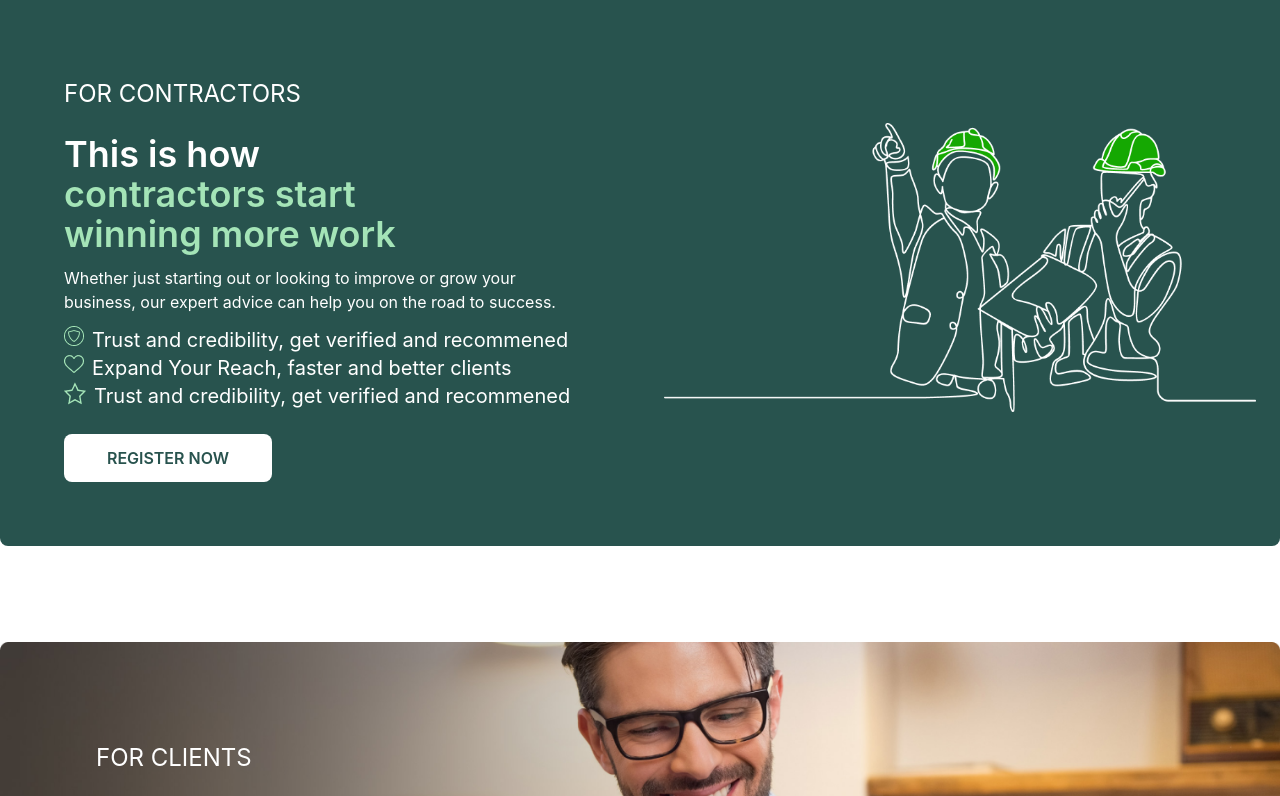
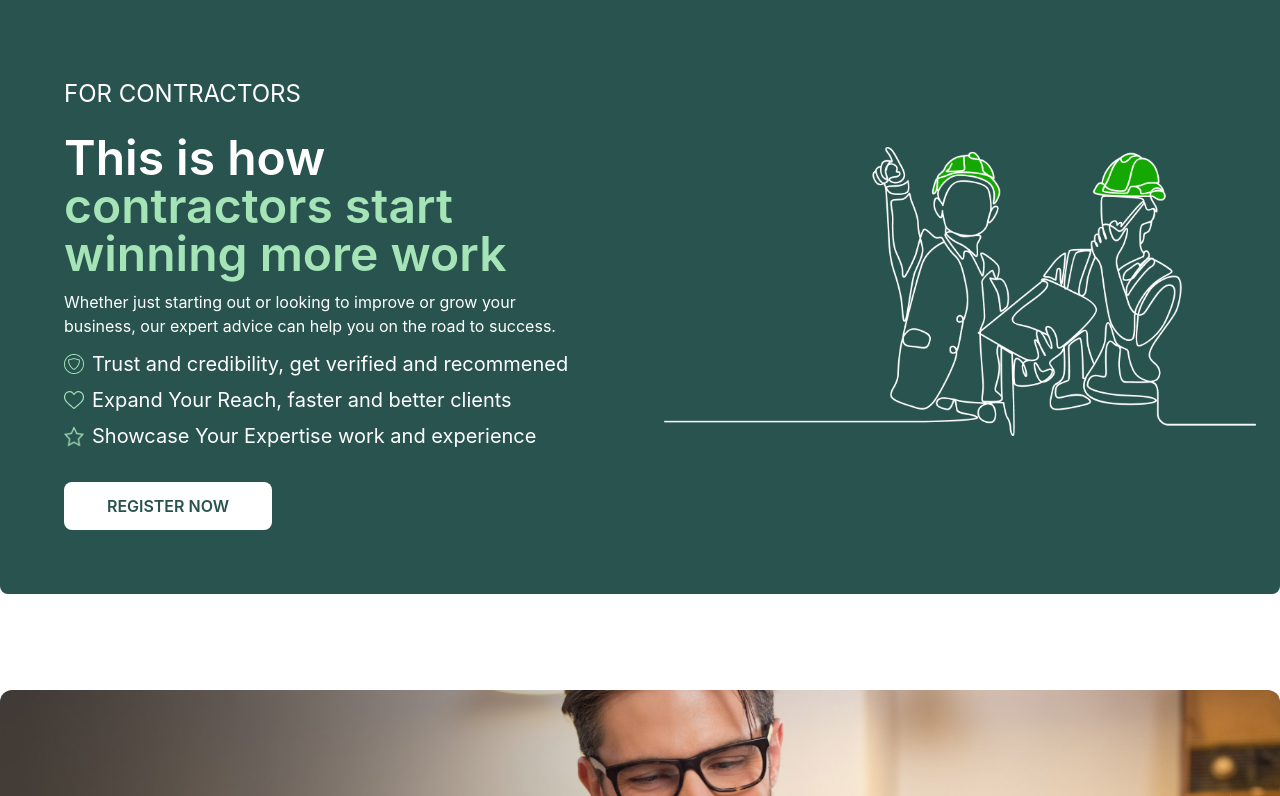
Before and after one commit to mamun-prodhan/job-portal, a React (Create React App) app: page / in a window 1280 px wide. Shown: the part 1724-2520 px from the top of the page. Built offline with nearby package versions, Linux system fonts and the light colour scheme.

Commit message:
problem fixed

```diff
--- a/src/components/Client/Client.js
+++ b/src/components/Client/Client.js
@@ -5,7 +5,7 @@ const Client = (props) => {
   return (
     <div className="mr-3 text-[#FFFFFF] w-1/3 h-26 p-6 rounded-lg bg-[#3F8925] flex items-center justify-around">
       <div>
-        <p className="text-4xl">{title}</p>
+        <p className="text-2xl md:text-4xl">{title}</p>
       </div>
       <div>
         <img src={image} alt="icon" />
--- a/src/components/Clients/Clients.js
+++ b/src/components/Clients/Clients.js
@@ -23,7 +23,7 @@ const Clients = () => {
   return (
     <div className="relative mb-32">
       <div>
-        <img src={image} alt="photos" />
+        <img className="w-full rounded-xl" src={image} alt="photos" />
       </div>
       <div className="absolute flex justify-end transform -translate-y-1/2 left-10 md:left-24 top-32">
         <p className="text-2xl text-[#FFFFFF] mb-6">FOR CLIENTS</p>
--- /dev/null
+++ b/src/components/ContractorData/ContractorData.js
@@ -0,0 +1,21 @@
+import React from "react";
+
+const ContractorData = (props) => {
+
+    const {image, details} = props.data;
+
+  return (
+    <div className="flex mb-2">
+      <div className="mr-2 mt-1 w-5">
+        <img src={image} alt="icon" />
+      </div>
+      <div>
+        <p className="md:text-xl">
+          {details}
+        </p>
+      </div>
+    </div>
+  );
+};
+
+export default ContractorData;
--- a/src/components/Contractors/Contractors.js
+++ b/src/components/Contractors/Contractors.js
@@ -3,8 +3,25 @@ import image from "../../assets/images/man.png";
 import image2 from "../../assets/small_icon/shield.png";
 import image3 from "../../assets/small_icon/heart.png";
 import image4 from "../../assets/small_icon/favorite.png";
+import ContractorData from "../ContractorData/ContractorData";
 
 const Contractors = () => {
+
+  const contractorsData = [
+    {
+      image: image2,
+      details: 'Trust and credibility, get verified and recommened'
+    },
+    {
+      image: image3,
+      details: 'Expand Your Reach, faster and better clients'
+    },
+    {
+      image: image4,
+      details: 'Showcase Your Expertise work and experience'
+    }
+  ]
+
   return (
     <div className="flex-row-reverse lg:flex items-center bg-[#28534E] rounded-lg mb-16 md:mb-24">
       {/* image div */}
@@ -14,7 +31,7 @@ const Contractors = () => {
       {/* text div */}
       <div className="p-6 lg:p-16  lg:w-1/2 mt-0 lg:mt-6 text-[#FFFFFF]">
         <p className="text-2xl mb-6">FOR CONTRACTORS</p>
-        <h2 className="mb-3 text-2xl lg:text-4xl font-semibold">
+        <h2 className="mb-3 text-3xl lg:text-5xl font-semibold">
           This is how <br />
           <span className="text-[#A4E4B7]">
             contractors start <br />
@@ -25,29 +42,14 @@ const Contractors = () => {
           Whether just starting out or looking to improve or grow your
           business, our expert advice can help you on the road to success.
         </p>
-        <div className="flex">
-          <div className="mr-2">
-            <img className="" src={image2} alt="shield icon" />
-          </div>
-          <div>
-            <p className="md:text-xl">Trust and credibility, get verified and recommened</p>
-          </div>
-        </div>
-        <div className="flex content-start">
-          <div className="mr-2">
-            <img src={image3} alt="heart icon" />
-          </div>
-          <div>
-            <p className="md:text-xl">Expand Your Reach, faster and better clients </p>
-          </div>
-        </div>
-        <div className="flex">
-          <div className="mr-2">
-            <img src={image4} alt="favourite icon" />
-          </div>
-          <div>
-            <p className="md:text-xl">Trust and credibility, get verified and recommened</p>
-          </div>
+
+        <div>
+          {
+            contractorsData.map((data, index) => <ContractorData
+            key={index}
+            data={data}
+            ></ContractorData>)
+          }
         </div>
         <button className="w-32 lg:w-52 h-10 lg:h-12 mt-6 rounded-md lg:rounded-lg uppercase font-semibold lg:font-semibold text-[#28534E] bg-[#FFFFFF]">
           register now
--- a/src/components/Help/Help.js
+++ b/src/components/Help/Help.js
@@ -13,7 +13,7 @@ const Help = () => {
           Reach out today for expert guidance and personalized solutions. We're
           here to help you achieve your goals.
         </p>
-        <button className="w-48 lg:w-52 h-10 lg:h-12 mt-6 border-2 border-[#4EA52F] text-[#4EA52F] rounded-md lg:rounded-lg uppercase font-normal lg:font-semibold">
+        <button className="w-48 lg:w-52 h-10 lg:h-12 mt-6 border-2 border-[#4EA52F] text-[#4EA52F] rounded-md lg:rounded-lg uppercase font-semibold">
             contact us
           </button>
       </div>
```
Also changed, not shown: src/components/ContractorData/ContractorData.css (added).
